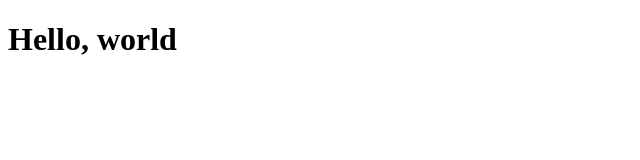
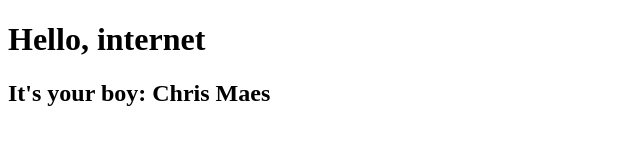
Before and after one commit to cmaes/cmaes.github.io, a plain HTML site: page index.html in a window 1280 px wide. Shown: the whole page, without its empty margins (0-640 px from the left). Drawn offline with Linux system fonts and the light colour scheme.

Commit message:
Update webpage

```diff
--- a/index.html
+++ b/index.html
@@ -1,9 +1,5 @@
 <!DOCTYPE html>
 <meta charset="utf-8">
-<style>
-
-/* CSS goes here. */
-
-</style>
 <body>
-<h1>Hello, world</h1>
+  <h1>Hello, internet</h1>
+  <h2>It's your boy: Chris Maes</h2>
```
